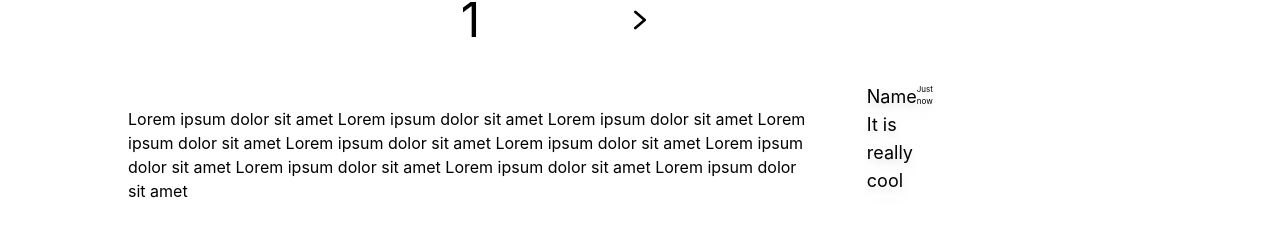
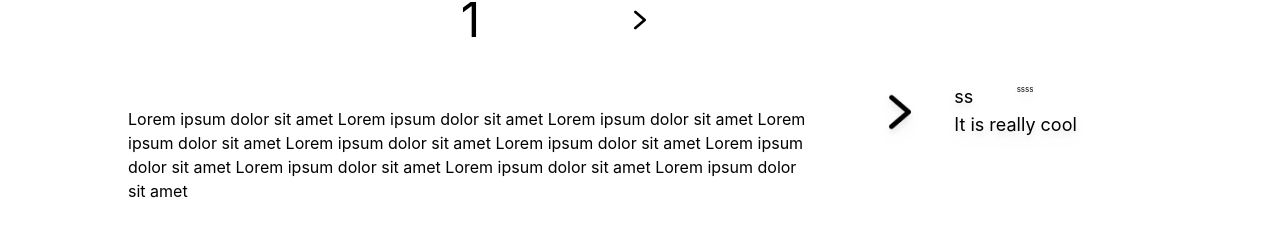
Before and after one commit to mharitsnf/digital-nomads-legalbook, a Next.js app: page /info/1 in a window 1280 px wide. Shown: the part 402-647 px from the top of the page. Built offline with nearby package versions, Linux system fonts and the light colour scheme.

Commit message:
col change

```diff
--- a/components/comment.js
+++ b/components/comment.js
@@ -1,20 +1,20 @@
-export default function Comment() {
+export default function Comment({name, time}) {
 
     return (
         <div className="grid col-span-4 grid-cols-4 h-[8vh] w-[70%] justify-items-center content-center drop-shadow-lg self-center">
-            {/* <div className="col-span-1">
-            {<img src={'/next.png'} alt="to" className="img-responsive w-full justify-center align-center" />}
-            </div> */}
-            <div className="flex flex-col">
-                <div className="flex">
+           <div className="col-span-1">
+            <img src={'/next.png'} alt="to" className="img-responsive w-full justify-center align-center" />
+            </div>
+            <div className="col-span-3 grid grid-rows-4">
+                <div className="row-span-1 grid grid-col-3">
                     <div className="col-span-1 h-full">
-                        <p className="text-[2vh] lg:text-lg ">Name</p>
+                        <p className="text-[2vh] lg:text-lg ">{name}</p>
                     </div>
                     <div className="col-start-2 col-span-1 h-full ">
-                        <p className="text-[1vh] ">Just now</p>
+                        <p className="text-[1vh] ">{time}</p>
                     </div>
                 </div>
-                <div className="">
+                <div className="row-span-3">
                     <p className="text-[1vh] lg:text-lg align-center">It is really cool</p>
                 </div>
             </div>
--- a/pages/info/[nationality].js
+++ b/pages/info/[nationality].js
@@ -44,7 +44,7 @@ export default function InformationPage({ relationshipData }) {
                     </div>
                 </div>
                 <div className="col-span-4 flex flex-col gap-[5vw] w-full" >
-                    <Comment className="w-full" />
+                    <Comment className="w-full" name="ss" time="ssss" />
                 </div>
             </div>
             <Footer />
```
